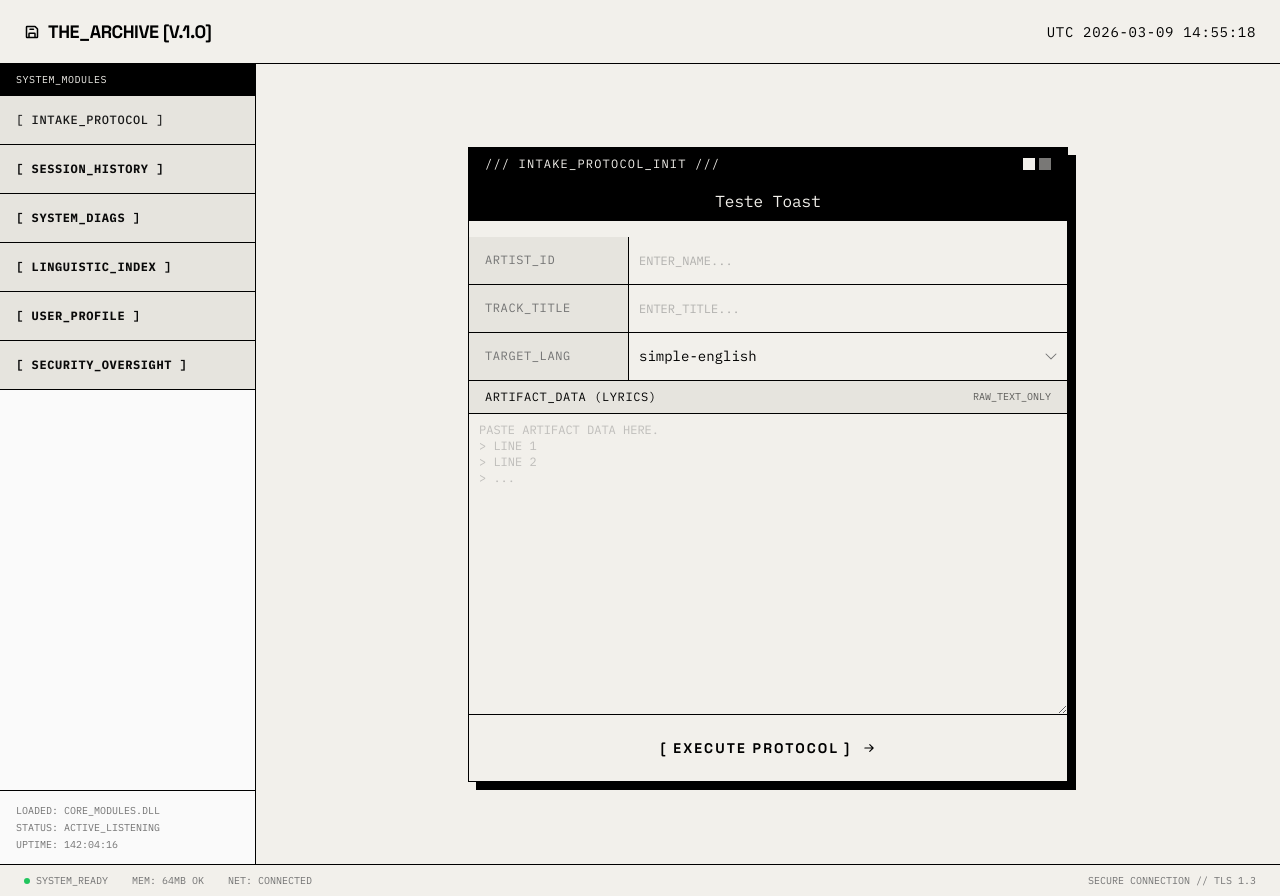
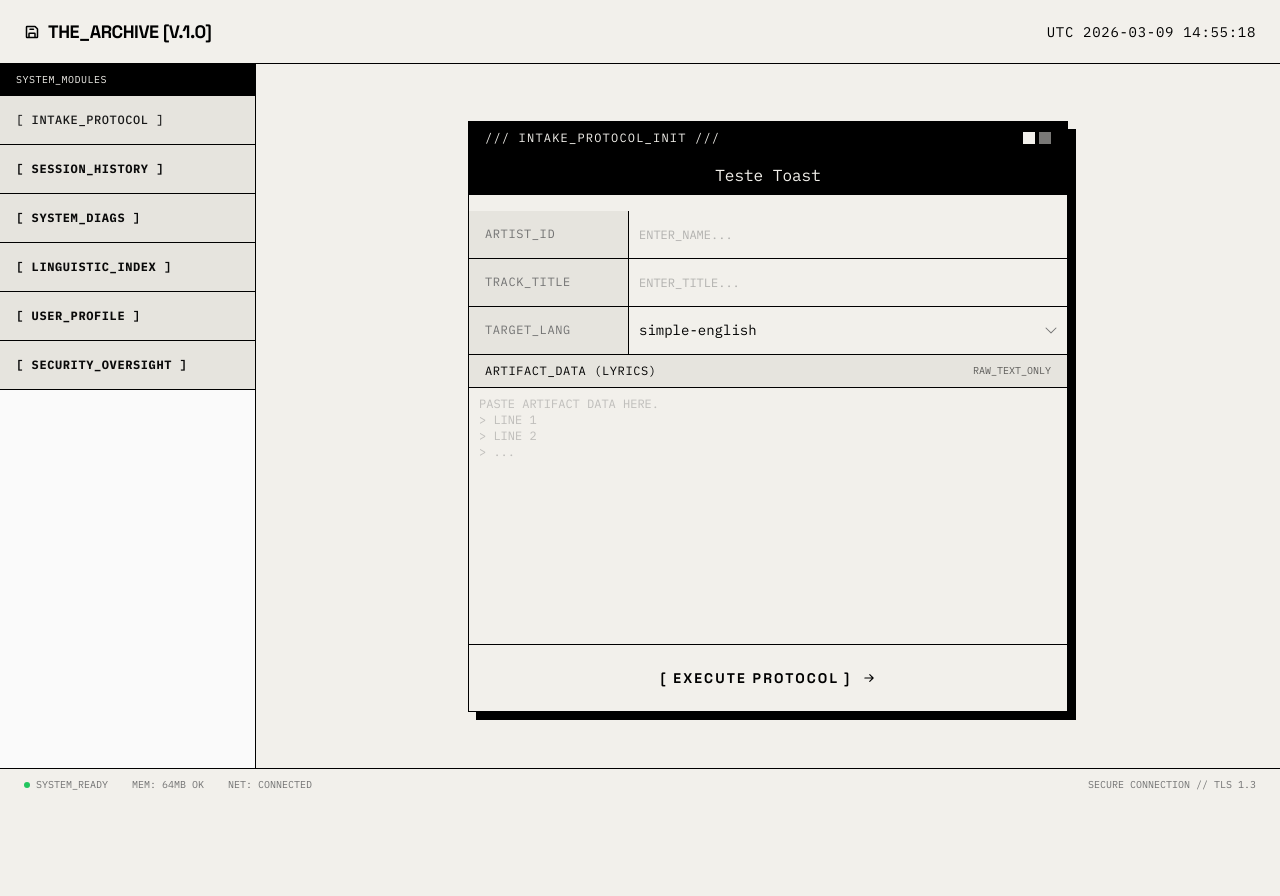
Before and after one commit to andreb308/tcc-uerj-final, a Next.js app: page / in a window 1280 px wide. After the commit the page ends 800 px from the top, so only its background shows below. Built offline with nearby package versions, Linux system fonts and the light colour scheme.

Commit message:
fix: scroll on homepage

```diff
--- a/app/(main)/layout.tsx
+++ b/app/(main)/layout.tsx
@@ -12,11 +12,13 @@ export default function MainLayout({
     <div className="flex h-dvh flex-col bg-background">
       <Header />
 
-      <SidebarProvider className="flex flex-1 overflow-hidden">
+      <SidebarProvider className="flex min-h-0 flex-1 overflow-hidden">
         <AppSidebar />
 
-        <div className="flex flex-1 flex-col">
-          <main className="flex flex-1 items-center justify-center px-6">{children}</main>
+        <div className="flex min-h-0 flex-1 flex-col">
+          <main className="flex flex-1 items-center justify-center overflow-hidden px-6 py-6">
+            {children}
+          </main>
         </div>
       </SidebarProvider>
 
--- /dev/null
+++ b/app/chat/page.tsx
@@ -0,0 +1,9 @@
+export default function ChatPage() {
+  return (
+    <main className="flex min-h-screen items-center justify-center bg-paper font-mono text-ink">
+      <p className="text-sm uppercase tracking-widest text-muted-foreground">
+        // CHAT_MODULE — AWAITING INITIALIZATION
+      </p>
+    </main>
+  );
+}
--- a/components/intake/intake-form.tsx
+++ b/components/intake/intake-form.tsx
@@ -110,7 +110,7 @@ export function IntakeForm() {
         toast.success('Protocol executed successfully!');
         router.push('/report');
       }}
-      className="flex flex-col"
+      className="flex min-h-0 flex-1 flex-col"
     >
       {/* Artist ID */}
       <FormFieldRow label="Artist_ID" htmlFor="artist-id">
@@ -158,7 +158,7 @@ export function IntakeForm() {
       </FormFieldRow>
 
       {/* Artifact Data (Lyrics) */}
-      <div className="flex flex-col border-b border-border">
+      <div className="flex min-h-0 flex-1 flex-col border-b border-border">
         <div className="flex items-center justify-between border-b border-border bg-muted px-4 py-2">
           <Label
             htmlFor="artifact-data"
@@ -172,7 +172,7 @@ export function IntakeForm() {
         <Textarea
           id="artifact-data"
           placeholder={`PASTE ARTIFACT DATA HERE.\n> LINE 1\n> LINE 2\n> ...`}
-          className="min-h-[300px] border-0 bg-background text-sm placeholder:uppercase placeholder:text-muted-foreground/40 focus-visible:ring-0"
+          className="min-h-64 flex-1 resize-none border-0 bg-background text-sm placeholder:uppercase placeholder:text-muted-foreground/40 focus-visible:ring-0"
         />
       </div>
 
--- a/components/intake/terminal-card.tsx
+++ b/components/intake/terminal-card.tsx
@@ -10,7 +10,7 @@ export function TerminalCard({ title, children, className }: TerminalCardProps)
   return (
     <div
       className={cn(
-        'w-full max-w-[600px] border border-border bg-background shadow-[8px_8px_0px_0px_black]',
+        'flex max-h-full w-full max-w-[600px] flex-col border border-border bg-background shadow-[8px_8px_0px_0px_black]',
         className
       )}
     >
@@ -25,7 +25,7 @@ export function TerminalCard({ title, children, className }: TerminalCardProps)
       </div>
 
       {/* Card body */}
-      <div className="flex flex-col">{children}</div>
+      <div className="flex min-h-0 flex-1 flex-col">{children}</div>
     </div>
   );
 }
```
